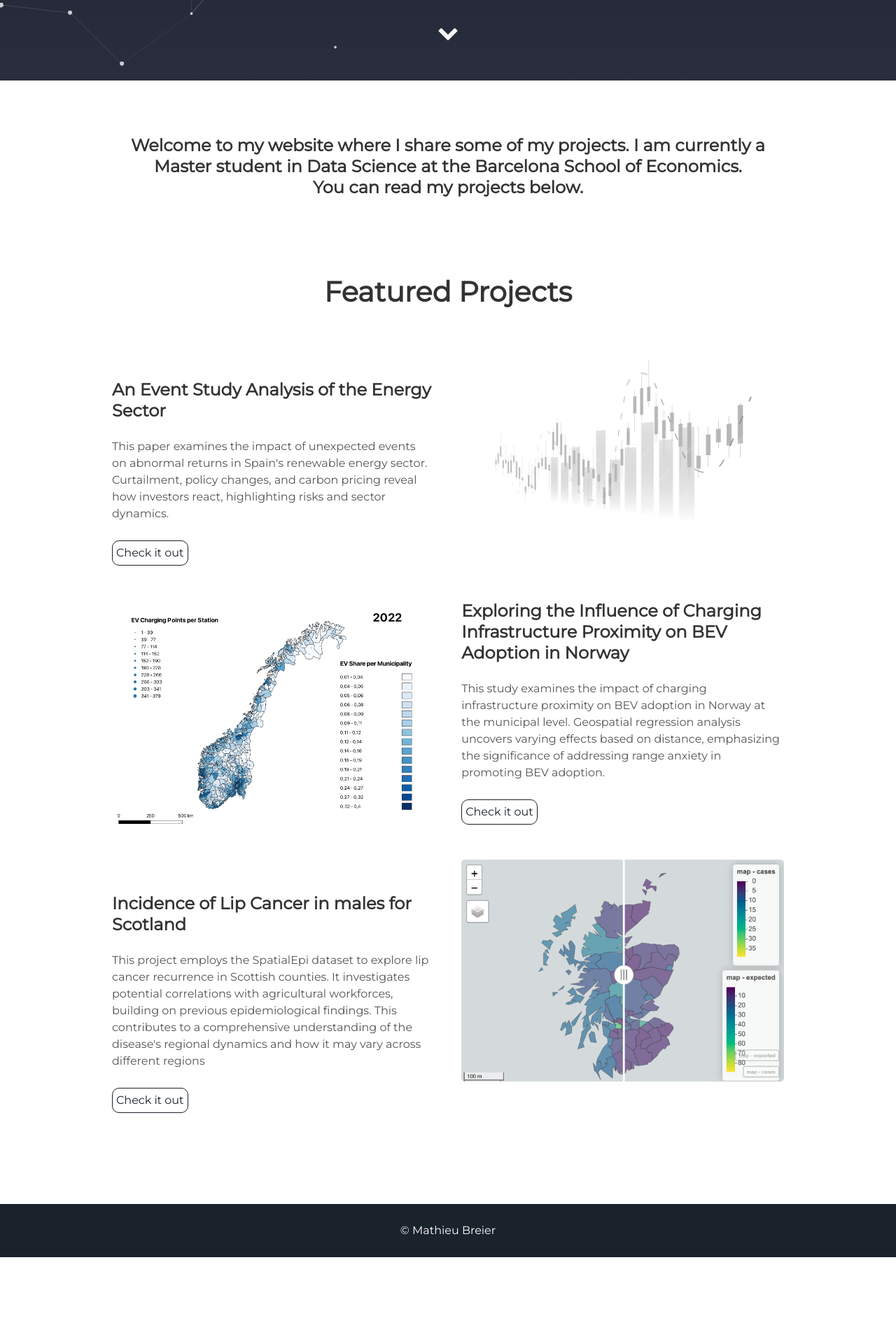
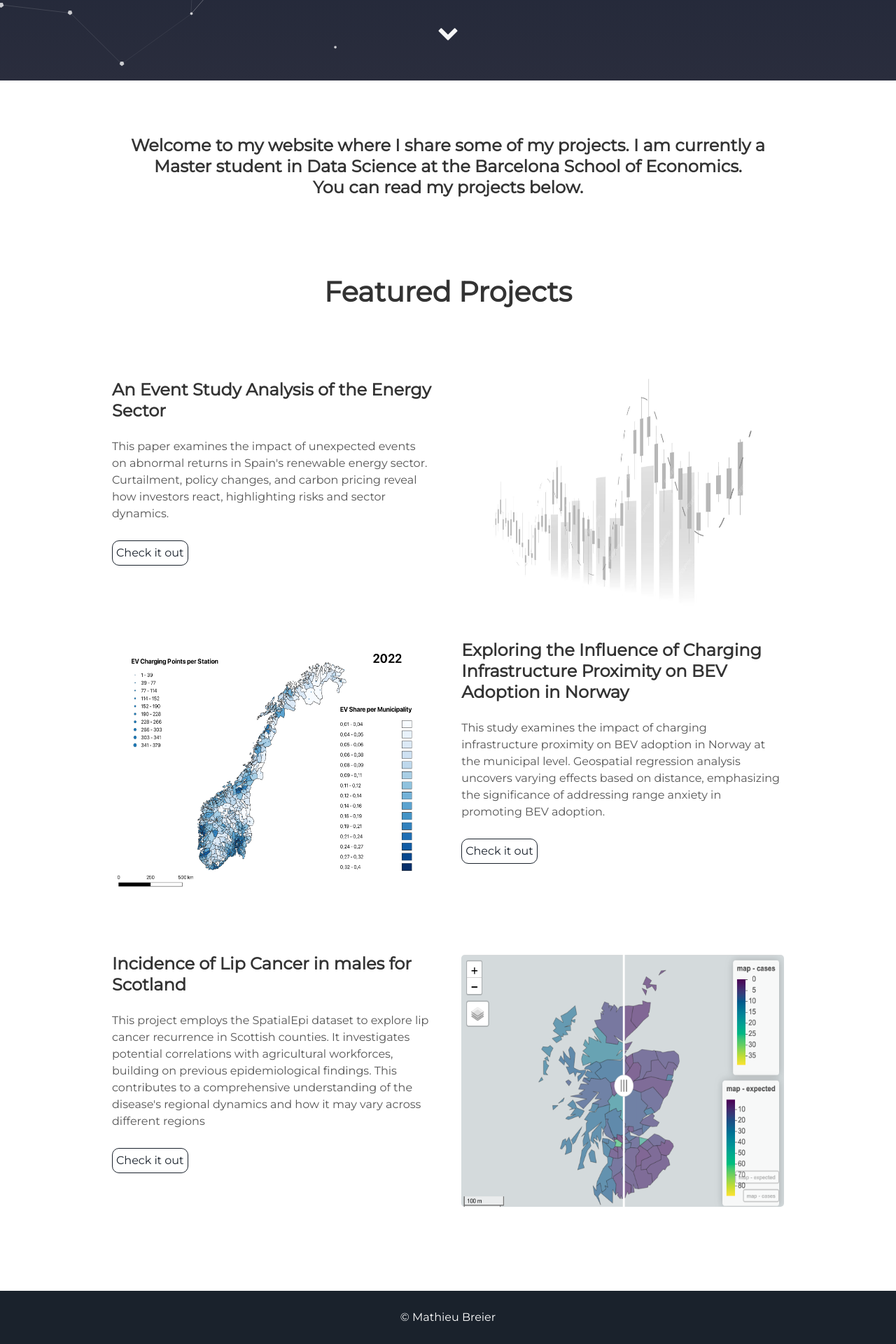
Before and after one commit to mtbrr26/MathieuBreier.github.io, a Jekyll site: the page built from README.md, in a window 1280 px wide. Shown: the part 785-2705 px from the top of the page at 70% size. Built offline with Jekyll 4.4.1, drawn with Linux system fonts in a browser that asks for light colours; our own code applies the rules of GitHub Pages for plain Markdown files; before the commit the page ends 2581 px from its top, so only the background shows below that.

Commit message:
Update projects.html

```diff
--- a/_includes/projects.html
+++ b/_includes/projects.html
@@ -4,7 +4,7 @@
 
 <div class="user-projects">
   <div class="images-right">
-    <img alt="Event_Study" src="{{ "/assets/img/finance_white.png" | prepend: site.baseurl }}" />
+    <img alt="Chrome" style="width: 100vw; height: 40vh; margin-top: 20px;" src="{{ "/assets/img/finance_white.png" | prepend: site.baseurl }}" />
   </div>
   <div class="contents">
     <h3>An Event Study Analysis of the Energy Sector</h3>
@@ -15,7 +15,7 @@
 
 <div class="user-projects">
   <div class="images-left">
-    <img alt="Spatial_Analysis_Norway" src="{{ "/assets/img/Map Norway 2022.png" | prepend: site.baseurl }}" />
+    <img alt="Spatial_Analysis_Norway" style="width: 100vw; height: 40vh;" src="{{ "/assets/img/Map Norway 2022.png" | prepend: site.baseurl }}" />
   </div>
   <div class="contents-right">
     <h3>Exploring the Influence of Charging Infrastructure Proximity on BEV Adoption in Norway</h3>
@@ -26,7 +26,7 @@
 
 <div class="user-projects">
   <div class="images-right">
-    <img alt="Event_Study" src="{{ "/assets/img/cancer_scotland.png" | prepend: site.baseurl }}" />
+    <img alt="Scotland" style="width: 100vw; height: 40vh; margin-top: 50px;" src="{{ "/assets/img/cancer_scotland.png" | prepend: site.baseurl }}" />
   </div>
   <div class="contents">
     <h3>Incidence of Lip Cancer in males for Scotland</h3>
```
